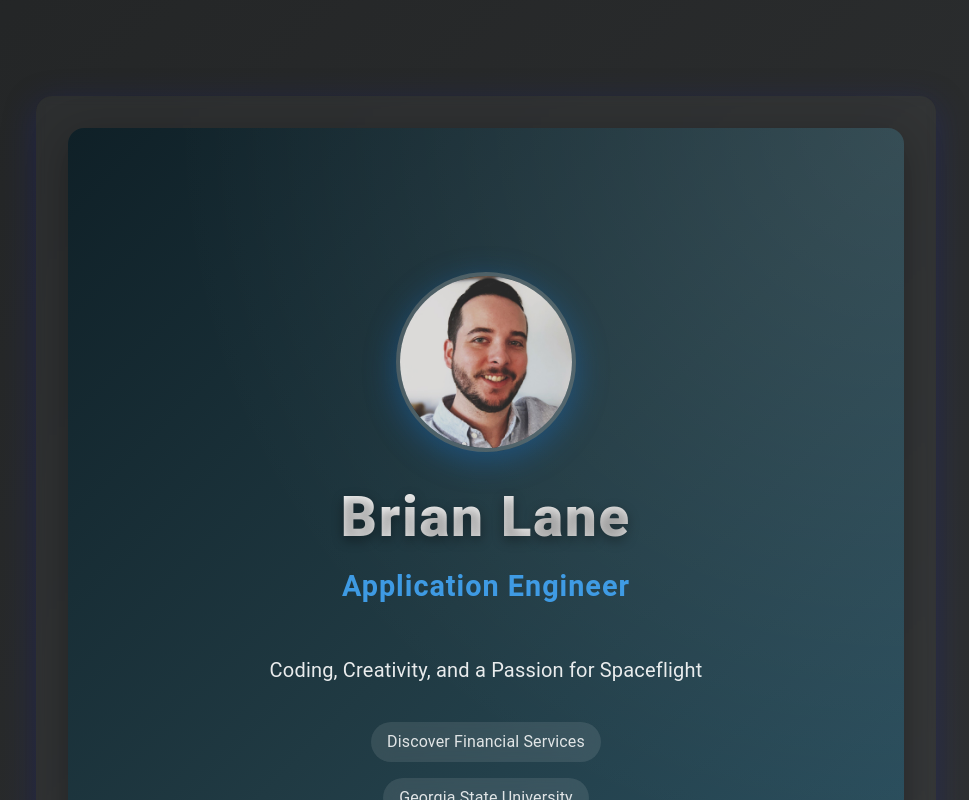
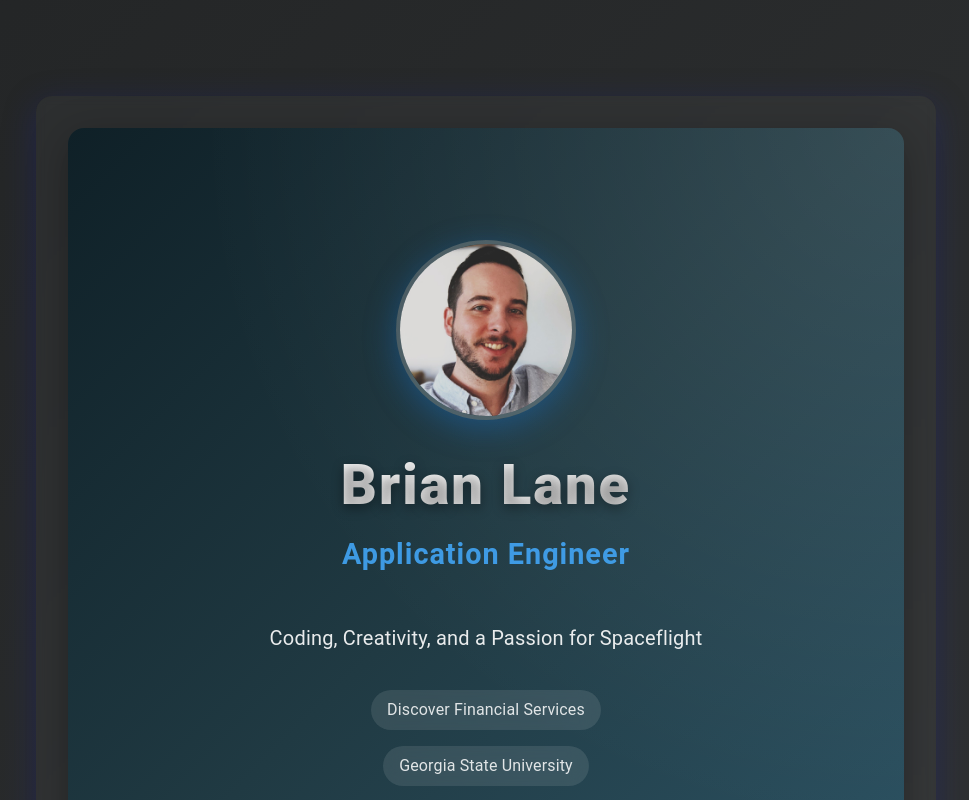
Before and after one commit to bplzizcool/brian-site, a React (Create React App) app: page / in a window 1280 px wide. Shown: the top 800 px of the page, without its empty margins (154-1123 px from the left). Built offline with nearby package versions, Linux system fonts and the light colour scheme; no server answers.

Commit message:
Styling tweaks

```diff
--- a/src/components/Hero/Hero.js
+++ b/src/components/Hero/Hero.js
@@ -7,10 +7,10 @@ const StyledHeroBox = styled(Box)(({ theme }) => ({
     display: 'flex',
     flexDirection: 'column',
     alignItems: 'center',
-    minHeight: '80vh',
+    minHeight: '70vh',
     width: '100%',
     maxWidth: '100%',
-    padding: theme.spacing(18, 4),
+    padding: theme.spacing(14, 4),
     background: 'linear-gradient(135deg, #0f2027 0%, #203a43 50%, #2c5364 100%)',
     borderRadius: theme.spacing(2),
     boxShadow: '0 10px 40px rgba(0,0,0,0.3)',
@@ -67,7 +67,13 @@ const StyledPosition = styled(Typography)(({ theme }) => ({
     fontSize: '1.8rem',
     letterSpacing: 1,
     opacity: 0.9,
+    textAlign: 'center',
+    width: '100%',
+    padding: theme.spacing(0, 2),
     animation: 'slideUp 0.6s ease-out',
+    [theme.breakpoints.down('sm')]: {
+        fontSize: '1.5rem'
+    },
     '@keyframes slideUp': {
         from: {
             transform: 'translateY(20px)',
--- a/src/components/Projects/Projects.js
+++ b/src/components/Projects/Projects.js
@@ -72,7 +72,7 @@ const StyledProjectButton = styled(Button)({
 const Projects = () => (
     <StyledProjectsBox>
         <StyledHeader variant="h4">Projects</StyledHeader>
-        <Grid container spacing={3} sx={{ width: '100%' }}>
+        <Grid container spacing={3}>
             {profile.Projects && profile.Projects.map(project => (
                 <Grid item xs={12} key={project.Name}>
                     <StyledProjectCard>
```
